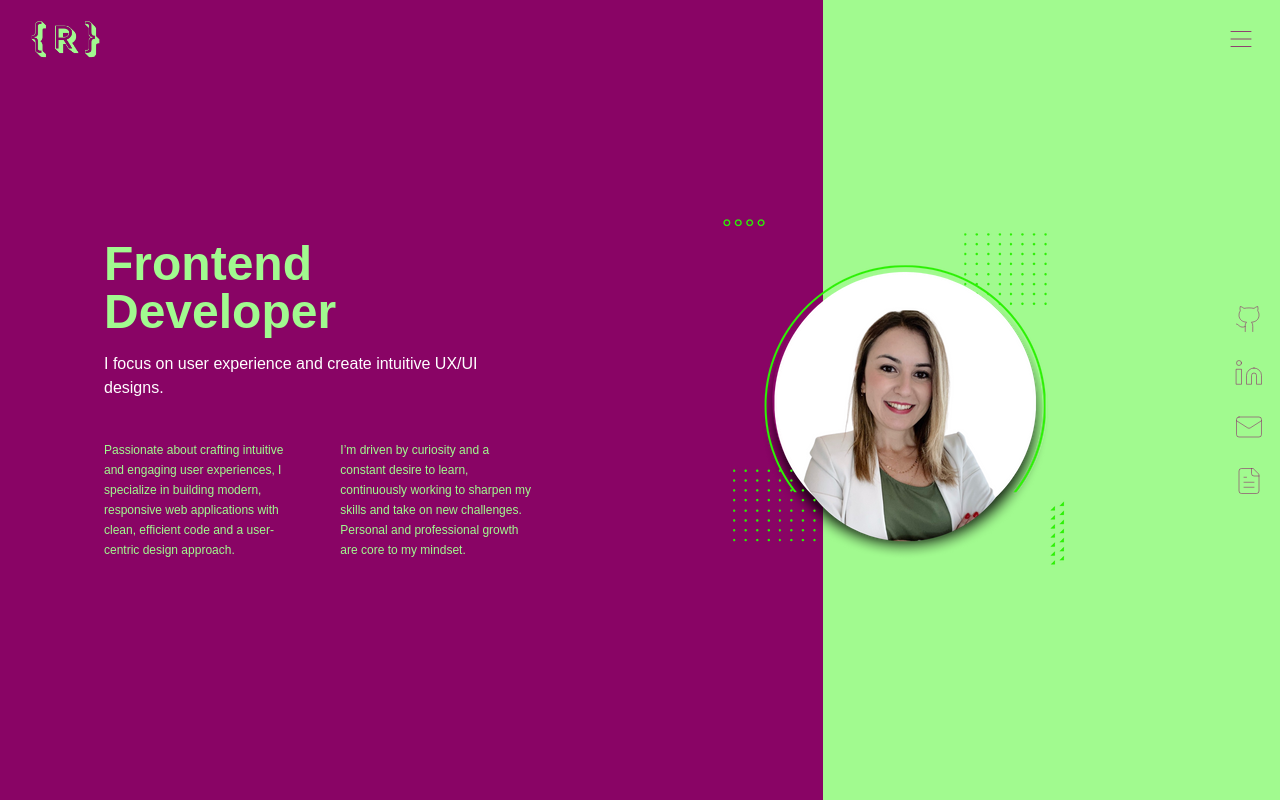
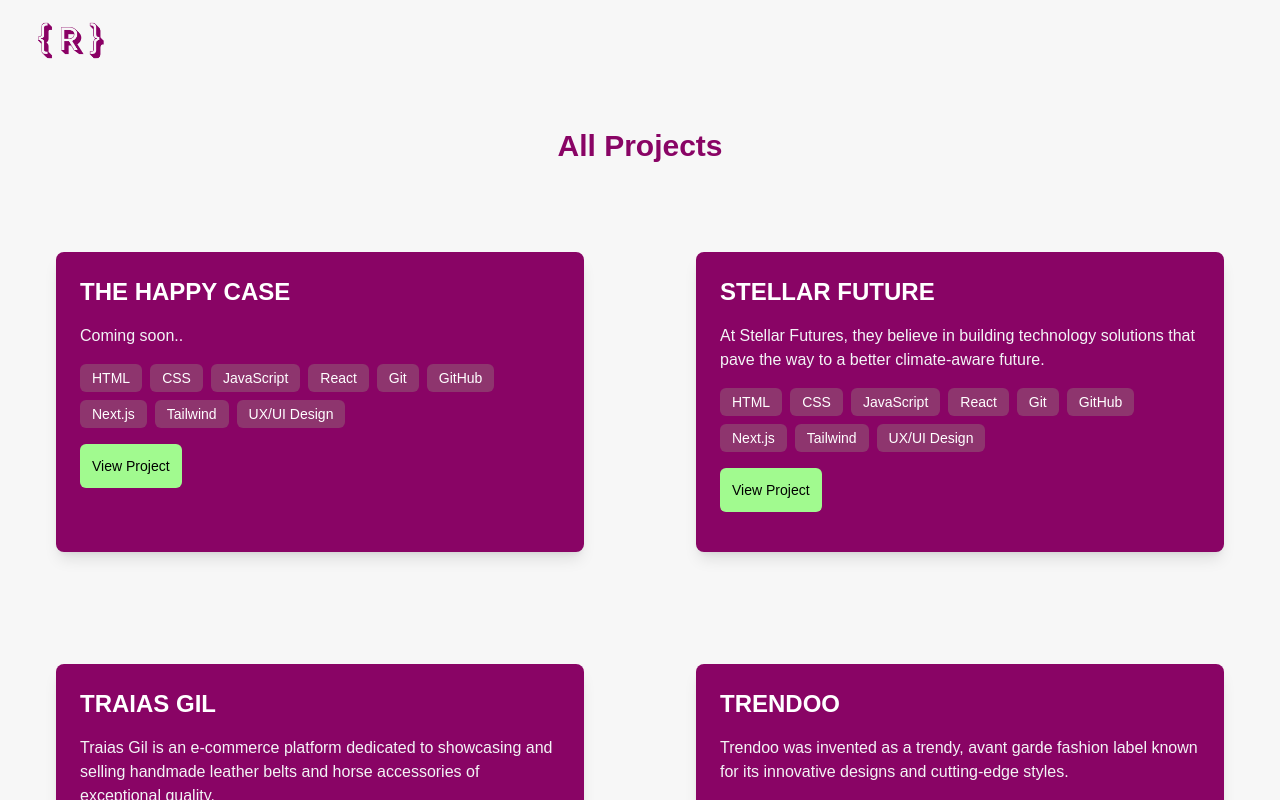
Before and after one commit to RaphaGil/RaphaelaPortfolio, a React (Create React App) app: page /#/allprojects in a window 1280 px wide. Shown: the top 800 px of the page. Built offline with nearby package versions, Linux system fonts and the light colour scheme.

Commit message:
removed the projects images

```diff
--- a/src/App.js
+++ b/src/App.js
@@ -1,38 +1,41 @@
-import { BrowserRouter as Router, Route, Routes } from "react-router-dom";
+import { HashRouter as Router, Routes, Route } from "react-router-dom";
 import Nav from './components/Nav';
-import Hero from "./components/Hero";  // Main Home Page
-import About from './components/About';  // About Section
-import Projects from "./components/Projects";  // Projects Preview
-import AllProjects from "./pages/AllProjects";  // All Projects Page
-import Footer from './components/Footer';  // Footer
-import Contact from './components/Contact.jsx'
-
+import Hero from "./components/Hero";
+import About from './components/About';
+import Projects from "./components/Projects";
+import AllProjects from "./pages/AllProjects";
+import Footer from './components/Footer';
+import Contact from './components/Contact.jsx';
 
 function App() {
   return (
-    <Router basename={process.env.PUBLIC_URL}>
-     {/* Navigation bar should always be visible */}
-
+    <Router>
+      {/* Navigation bar should always be visible */}
       <Routes>
-        {/* Main page (Home) includes About and Projects */}
         <Route
           path="/"
           element={
-            <div>
+            <>
               <Nav />
               <Hero />
               <About id="about" />
               <Projects id="projects" />
               <Contact id="contact" />
-            </div>
+              <Footer />
+            </>
           }
         />
 
-        {/* Route for All Projects Page */}
-        <Route path="/allprojects" element={<AllProjects />} />
+        <Route
+          path="/allprojects"
+          element={
+            <>
+              <AllProjects />
+              <Footer />
+            </>
+          }
+        />
       </Routes>
-
-      <Footer />  {/* Footer should appear on all pages */}
     </Router>
   );
 }
--- a/src/components/ProjectCard.jsx
+++ b/src/components/ProjectCard.jsx
@@ -4,18 +4,18 @@ const ProjectCard = ({ project, index, isVisible }) => {
   return (
     <div
       key={project.bid}
-      className={`p-10 m-4 rounded-lg text-white text-left transform transition-all duration-700 ease-out ${
+      className={`md:p-10 m-4 rounded-lg text-white text-left transform transition-all duration-700 ease-out ${
         isVisible ? "opacity-100 translate-x-0" : "opacity-0 -translate-x-20"
       }`}
       style={{ transitionDelay: `${index * 200}ms` }}
     >
-      <div className="relative bg-[#890465] rounded-lg shadow-lg overflow-hidden transition-all duration-500 hover:shadow-2xl lg:h-[600px]">
-        <img
+      <div className="relative bg-[#890465] rounded-lg shadow-lg overflow-hidden transition-all duration-500 hover:shadow-2xl lg:h-[300px]">
+        {/* <img
           src={project.image}
           className="w-full h-58 object-cover opacity-90 transition-opacity duration-500 hover:opacity-100"
           alt={project.title}
           loading="lazy"
-        />
+        /> */}
         <div className="p-6">
           <h3 className="font-bold text-2xl pb-4 text-white">
             <a
--- a/src/data/projects.json
+++ b/src/data/projects.json
@@ -3,7 +3,7 @@
     "id": 1,
     "title": "THE HAPPY CASE",
     "description": "Coming soon..",
-    "image": "./images/thehappycase.png",
+    "image": "images/thehappycase.png",
     "deployedLink": "https://raphagil.github.io/TheHappyCase/",
     "repoLink": "https://github.com/RaphaGil/TheHappyCase",
     "technologies": ["HTML", "CSS", "JavaScript", "React", "Git", "GitHub", "Next.js", "Tailwind", "UX/UI Design"]
```
